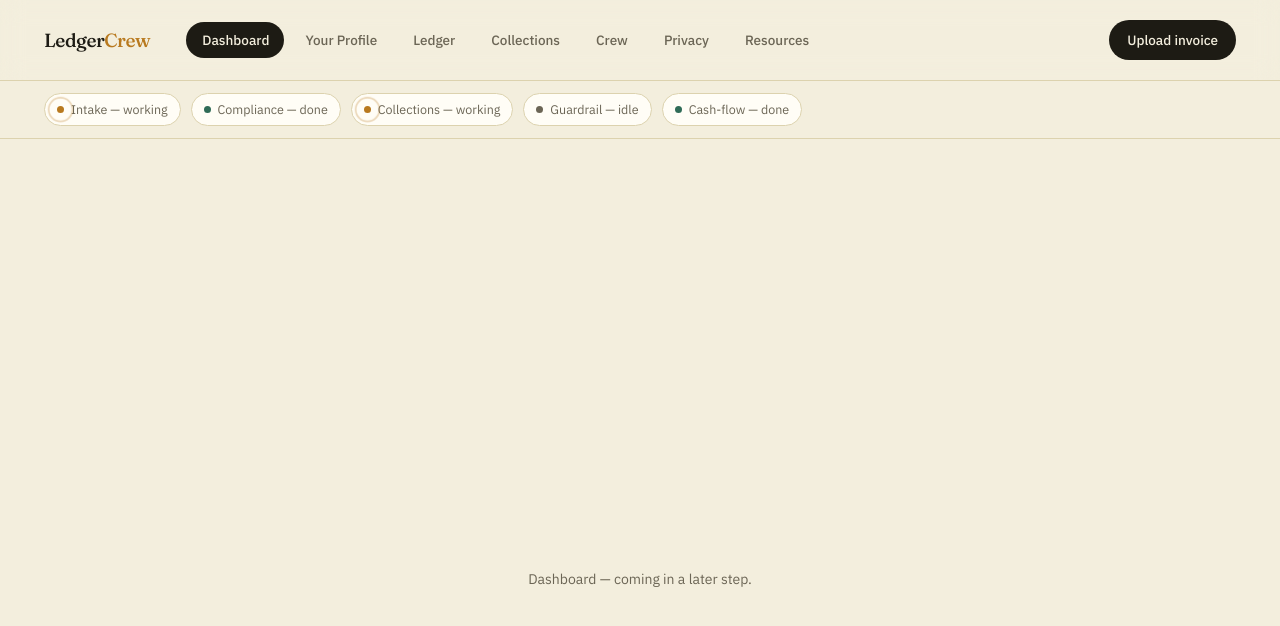
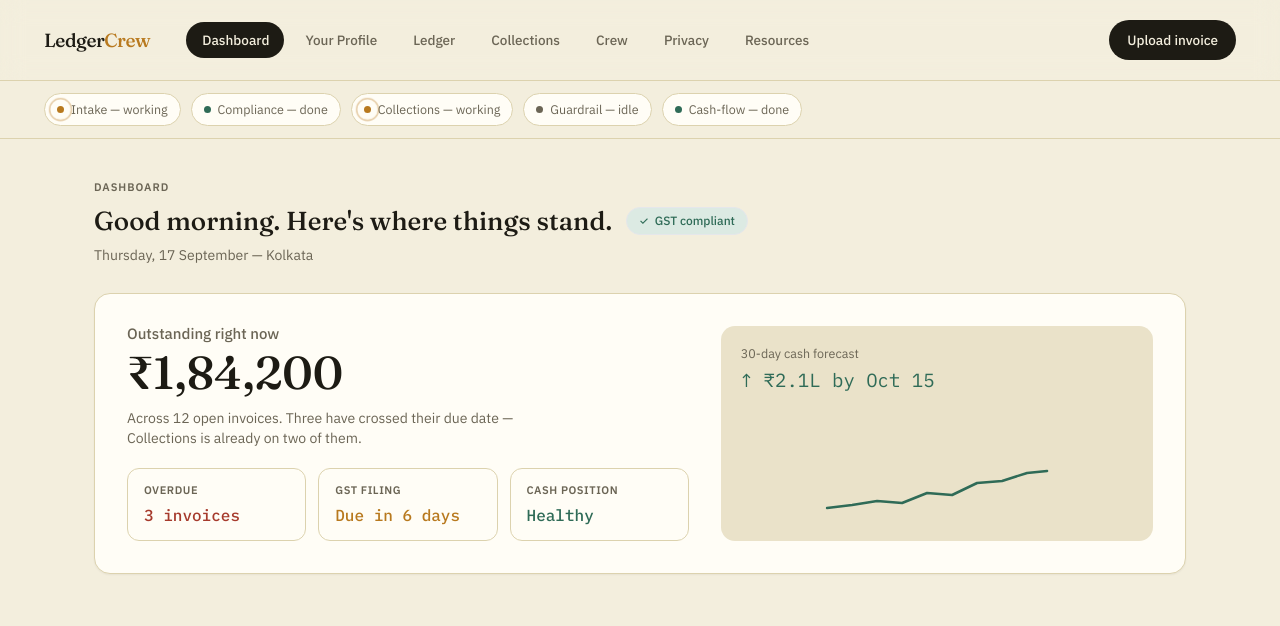
Before and after one commit to Subhomoy-byte/ledgercrew-ai, a Next.js app in the folder apps/web/: page /dashboard in a window 1280 px wide. Shown: the top 626 px of the page. Built offline with nearby package versions, Linux system fonts and the light colour scheme.

Commit message:
Step 2b: Dashboard hero section

```diff
--- a/apps/web/app/(dashboard)/dashboard/page.tsx
+++ b/apps/web/app/(dashboard)/dashboard/page.tsx
@@ -1,7 +1,153 @@
-export default function Page() {
+"use client";
+
+import { useEffect, useRef } from "react";
+import gsap from "gsap";
+
+const SPARKLINE_POINTS =
+  "0,45 25,42 50,38 75,40 100,30 125,32 150,20 175,18 200,10 220,8";
+
+function KpiTile({
+  label,
+  value,
+  flag,
+}: {
+  label: string;
+  value: string;
+  flag: "warn" | "amber" | "ok";
+}) {
+  const flagColor =
+    flag === "warn" ? "text-red" : flag === "amber" ? "text-amber" : "text-green";
   return (
-    <main className="min-h-screen flex items-center justify-center px-6">
-      <p className="text-ink-soft text-sm">Dashboard — coming in a later step.</p>
-    </main>
+    <div className="rounded-xl border border-line bg-surface-2/55 px-4 py-[13px]">
+      <div className="mb-[5px] text-[11px] font-semibold uppercase tracking-wider text-ink-soft">
+        {label}
+      </div>
+      <div className={`font-mono text-[16px] font-medium ${flagColor}`}>{value}</div>
+    </div>
   );
 }
+
+export default function DashboardPage() {
+  const heroNumRef = useRef<HTMLSpanElement>(null);
+  const sparklineRef = useRef<SVGPolylineElement>(null);
+  const kpiRefs = useRef<(HTMLDivElement | null)[]>([]);
+
+  useEffect(() => {
+    const reduceMotion = window.matchMedia(
+      "(prefers-reduced-motion: reduce)"
+    ).matches;
+
+    if (heroNumRef.current) {
+      const counter = { val: 0 };
+      gsap.to(counter, {
+        val: 184200,
+        duration: reduceMotion ? 0 : 1.3,
+        delay: reduceMotion ? 0 : 0.2,
+        ease: "power2.out",
+        onUpdate: () => {
+          if (heroNumRef.current) {
+            heroNumRef.current.textContent = Math.floor(counter.val).toLocaleString(
+              "en-IN"
+            );
+          }
+        },
+      });
+    }
+
+    if (sparklineRef.current) {
+      const length = sparklineRef.current.getTotalLength();
+      gsap.fromTo(
+        sparklineRef.current,
+        { strokeDasharray: length, strokeDashoffset: length },
+        {
+          strokeDashoffset: 0,
+          duration: reduceMotion ? 0 : 1.4,
+          delay: reduceMotion ? 0 : 0.3,
+          ease: "power2.inOut",
+        }
+      );
+    }
+
+    const kpis = kpiRefs.current.filter(Boolean);
+    if (kpis.length) {
+      gsap.fromTo(
+        kpis,
+        { opacity: 0, y: 10 },
+        {
+          opacity: 1,
+          y: 0,
+          duration: reduceMotion ? 0 : 0.45,
+          stagger: reduceMotion ? 0 : 0.08,
+          delay: reduceMotion ? 0 : 0.3,
+          ease: "power3.out",
+        }
+      );
+    }
+  }, []);
+
+  return (
+    <>
+      <div className="mb-[6px] text-[11px] font-semibold uppercase tracking-[0.09em] text-ink-soft">
+        Dashboard
+      </div>
+      <div className="mb-1 flex flex-wrap items-center gap-3.5">
+        <h1 className="font-serif text-[26px] font-medium">
+          Good morning. Here&apos;s where things stand.
+        </h1>
+        <span className="inline-flex items-center gap-1.5 rounded-full border border-green/35 bg-green-soft px-3 py-[5px] text-xs font-medium text-green">
+          <span className="text-[11px]">✓</span> GST compliant
+        </span>
+      </div>
+      <p className="mb-7 text-sm text-ink-soft">Thursday, 17 September — Kolkata</p>
+
+      <div className="mb-6 grid grid-cols-1 gap-8 rounded-[16px] border border-line bg-surface p-8 shadow-sm lg:grid-cols-[1.3fr_1fr]">
+        <div>
+          <div className="font-serif text-[46px] font-medium leading-[1.05]">
+            <small className="mb-2 block font-sans text-[15px] font-medium text-ink-soft">
+              Outstanding right now
+            </small>
+            ₹<span ref={heroNumRef}>0</span>
+          </div>
+          <p className="mt-2.5 max-w-[46ch] text-sm text-ink-soft">
+            Across 12 open invoices. Three have crossed their due date —
+            Collections is already on two of them.
+          </p>
+
+          <div className="mt-5 grid grid-cols-1 gap-3 sm:grid-cols-3">
+            <div ref={(el) => { kpiRefs.current[0] = el; }}>
+              <KpiTile label="Overdue" value="3 invoices" flag="warn" />
+            </div>
+            <div ref={(el) => { kpiRefs.current[1] = el; }}>
+              <KpiTile label="GST filing" value="Due in 6 days" flag="amber" />
+            </div>
+            <div ref={(el) => { kpiRefs.current[2] = el; }}>
+              <KpiTile label="Cash position" value="Healthy" flag="ok" />
+            </div>
+          </div>
+        </div>
+
+        <div className="flex flex-col justify-between rounded-[14px] bg-surface-2 px-5 py-[18px]">
+          <div>
+            <div className="mb-1 text-[12.5px] text-ink-soft">
+              30-day cash forecast
+            </div>
+            <div className="font-mono text-[19px] text-green">
+              ↑ ₹2.1L by Oct 15
+            </div>
+          </div>
+          <svg viewBox="0 0 220 60" width="100%" height="60" className="mt-3.5">
+            <polyline
+              ref={sparklineRef}
+              points={SPARKLINE_POINTS}
+              fill="none"
+              stroke="var(--green)"
+              strokeWidth="2.5"
+              strokeLinecap="round"
+              strokeLinejoin="round"
+            />
+          </svg>
+        </div>
+      </div>
+    </>
+  );
+}
```
